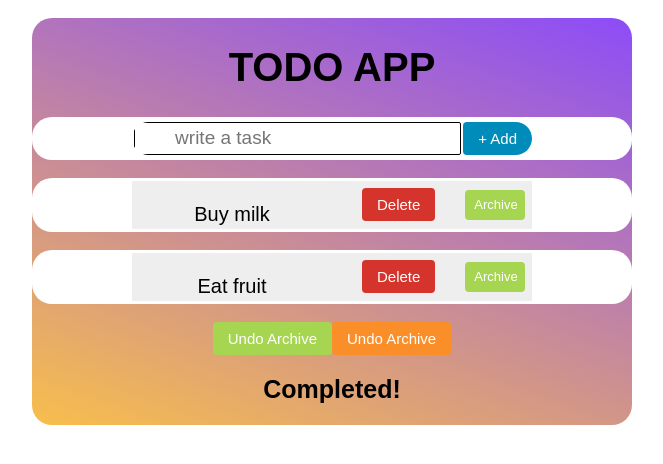
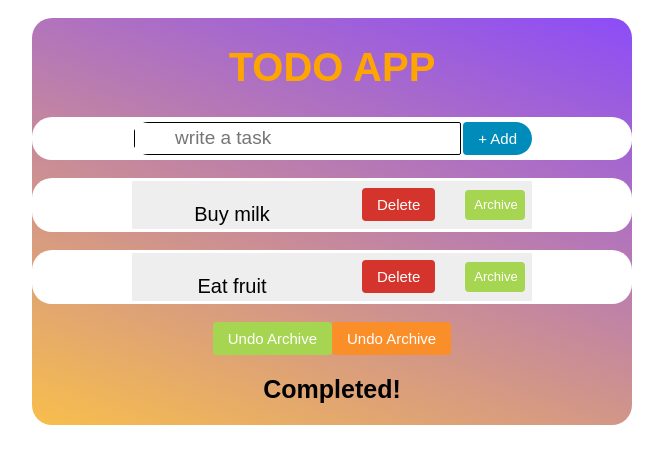
Before and after one commit to ParkSoeun76/vuePractice, a Vue app: page / in a window 1280 px wide. Shown: the top 464 px of the page, without its empty margins (308-971 px from the left). Built offline with nearby package versions, Linux system fonts and the light colour scheme.

Commit message:
change the color of TODO APP title

```diff
--- a/src/App.vue
+++ b/src/App.vue
@@ -1,6 +1,7 @@
 <template>
   <div id="background">
-    <h1 class="center">TODO APP</h1>
+    <h1 class="center"
+        style="color: orange">TODO APP</h1>
     <div class="containerForInput">
       <div class="containerInput">
 
```
